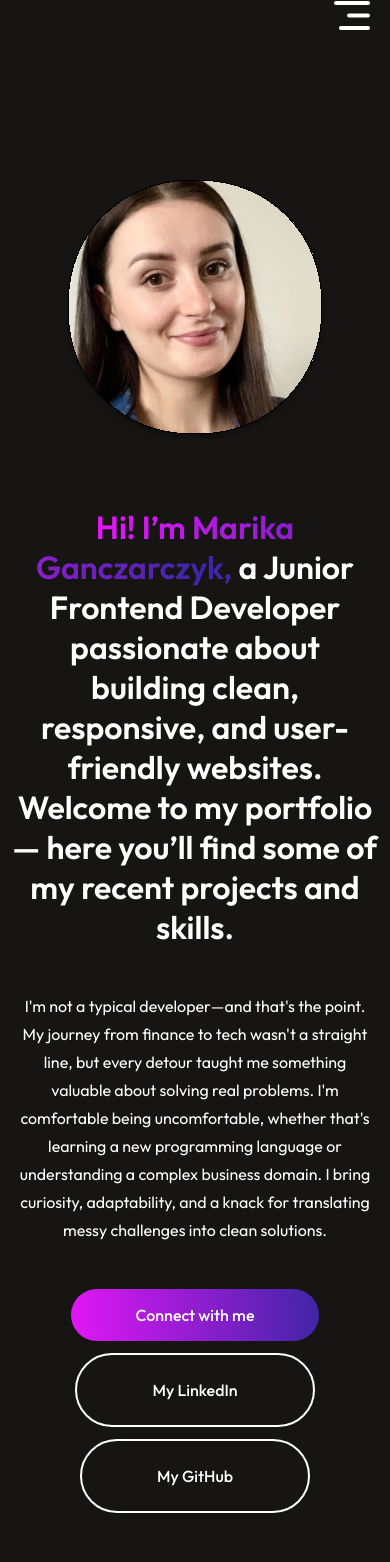
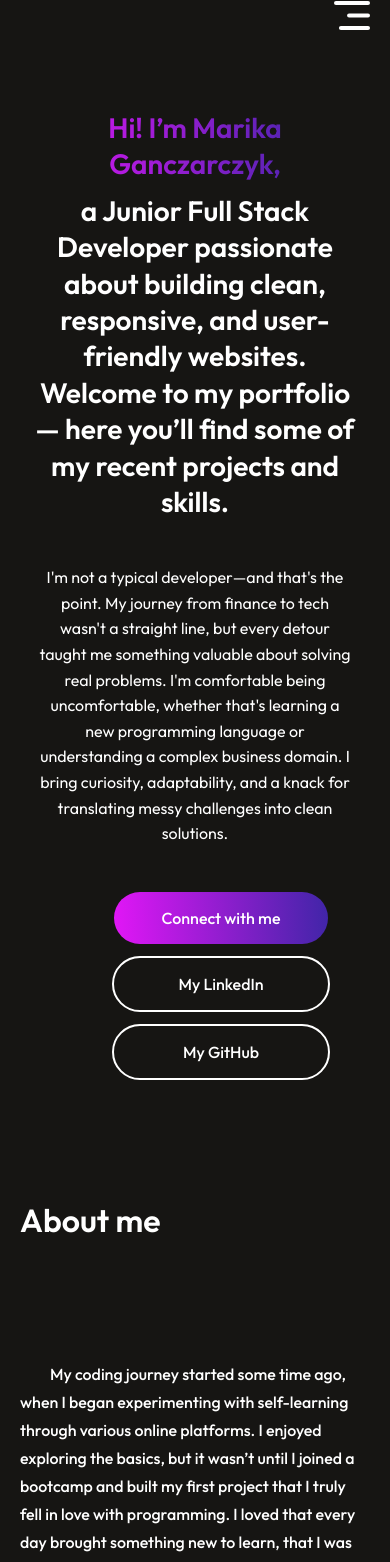
Before and after one commit to MarikaGanczarczyk/my-portfolio, a React (Vite) app in the folder portfolio-react/: page / in a window 390 px wide. Shown: the top 1562 px of the page. Built offline with nearby package versions, Linux system fonts and the light colour scheme.

Commit message:
Changed Hero.jsx file

```diff
--- a/portfolio-react/src/Components/Hero/Hero.css
+++ b/portfolio-react/src/Components/Hero/Hero.css
@@ -1,184 +1,143 @@
-.hero{
+.hero {
   display: flex;
   align-items: center;
+  justify-content: center;
   flex-direction: column;
   gap: 35px;
+  min-height: 100vh;
+  padding: 50px 20px;
 }
-.hero img {
-margin-top: 150px;
 
-}
-.hero h1{
+.hero h1 {
   text-align: center;
   width: 70%;
-    font-size: 70px;
+  font-size: 62px;
   font-weight: 600;
+  line-height: 1.3;
+  margin: 0;
 }
+
 .hero h1 span {
-    background: linear-gradient(270deg, #4125a8 10%,  #e516f8 100%);
+  background: linear-gradient(270deg, #4125a8 10%, #e516f8 100%);
   background-clip: text;
   -webkit-background-clip: text;
   -webkit-text-fill-color: transparent;
+  display: block;
+  margin-bottom: 10px;
 }
-.hero p{
-    width: 50%;
+
+.hero p {
+  width: 60%;
   text-align: center;
-    font-size: 24px;
-    line-height: 40px;
+  font-size: 25px;
+  line-height: 1.7;
+  margin: 0;
 }
-.hero-action{
+
+.hero-action {
   display: flex;
   align-items: center;
   gap: 25px;
-    font-size: 24px;
+  font-size: 20px;
   font-weight: 500;
   margin-bottom: 50px;
+  flex-wrap: wrap;
+  justify-content: center;
+}
 
-}
-.hero-connect{
-    padding: 25px 45px;
+.hero-connect {
+  padding: 20px 40px;
   border-radius: 50px;
   background: linear-gradient(267deg, #4125a8 0.36%, #e516f8 102.06%);
   cursor: pointer;
+  transition: all 0.3s ease;
+}
 
+.hero-connect:hover {
+  border: 2px solid white;
+  transform: translateY(-2px);
+  box-shadow: 0 10px 30px rgba(229, 22, 248, 0.3);
 }
-.hero-linkedin{
-     padding: 25px 75px;
+
+.hero-linkedin,
+.hero-github {
+  padding: 20px 40px;
   border-radius: 50px;
   border: 2px solid #fff;
   cursor: pointer;
+  transition: all 0.3s ease;
 }
-.hero-linkedin a{
+
+.hero-linkedin a,
+.hero-github a {
   text-decoration: none;
   color: white;
 }
-.hero-github{
-     padding: 25px 75px;
-      border-radius: 50px;
-      border: 2px solid #fff;
-      cursor: pointer;
+
+.hero-linkedin:hover,
+.hero-github:hover {
+  border-color: #4125a8;
+  transform: translateY(-2px);
+  box-shadow: 0 10px 30px rgba(65, 37, 168, 0.2);
 }
-.hero-github a{
-    text-decoration: none;
-    color: white;
-}
-.hero-connect:hover{
-    border: 2px solid white;
 
-}
-.hero-linkedin:hover{
-    border-color: #4125a8;
-}
-.hero-github:hover{
-    border-color: #4125a8;
-}
-@media(max-width:768px){
-    .hero-img{
-        margin-top: 120px;
-        width: 260px;
-    }
-    .hero h1{
+/* Tablet */
+@media (max-width: 768px) {
+  .hero h1 {
     margin-top: 50px;
     width: 90%;
-        font-size: 50px;
+    font-size: 42px;
   }
-    .hero p{
-        width: 60%;
+
+  .hero p {
+    width: 70%;
     font-size: 18px;
-        line-height: 32px;
+    line-height: 1.6;
     margin: 10px 0px;
+  }
 
-    }
-    .hero-action{
+  .hero-action {
     gap: 16px;
     font-size: 18px;
-        font-weight: 500;
     margin-bottom: 50px;
   }
-    .hero-connect{
-        padding: 20px 30px;
-        border-radius: 40px;
+
+  .hero-connect,
+  .hero-linkedin,
+  .hero-github {
+    padding: 18px 32px;
   }
-    .hero-resume{
-        padding: 20px 50px;
-        border-radius: 40px;
 }
 
-}
+/* Mobile */
 @media (max-width: 480px) {
-    .hero-img{
-        margin-top: 80px;
-        width: 180px;
-    }
-    .hero h1{
+  .hero h1 {
     margin-top: 30px;
     width: 95%;
-        font-size: 32px;
+    font-size: 28px;
   }
-    .hero p{
+
+  .hero p {
     width: 90%;
     font-size: 16px;
-        line-height: 28px;
+    line-height: 1.6;
     margin: 10px 0px;
   }
-    .hero-action{
+
+  .hero-action {
     gap: 12px;
     font-size: 16px;
-        font-weight: 500;
     margin-bottom: 40px;
     flex-direction: column;
     align-items: center;
   }
-    .hero-connect{
+
+  .hero-connect,
+  .hero-linkedin,
+  .hero-github {
     padding: 16px 24px;
-        border-radius: 30px;
     width: 100%;
-        max-width: 200px;
-        text-align: center;
-    }
-    .hero-resume{
-        padding: 16px 24px;
-        border-radius: 30px;
-        width: 100%;
-        max-width: 200px;
-        text-align: center;
-    }
-}@media (max-width: 480px) {
-    .hero-img{
-        margin-top: 80px;
-        width: 180px;
-    }
-    .hero h1{
-        margin-top: 30px;
-        width: 95%;
-        font-size: 32px;
-    }
-    .hero p{
-        width: 90%;
-        font-size: 16px;
-        line-height: 28px;
-        margin: 10px 0px;
-    }
-    .hero-action{
-        gap: 12px;
-        font-size: 16px;
-        font-weight: 500;
-        margin-bottom: 40px;
-        flex-direction: column;
-        align-items: center;
-    }
-    .hero-connect{
-        padding: 16px 24px;
-        border-radius: 30px;
-        width: 100%;
-        max-width: 200px;
-        text-align: center;
-    }
-    .hero-resume{
-        padding: 16px 24px;
-        border-radius: 30px;
-        width: 100%;
-        max-width: 200px;
+    max-width: 250px;
     text-align: center;
   }
 }
--- a/portfolio-react/src/Components/Hero/Hero.jsx
+++ b/portfolio-react/src/Components/Hero/Hero.jsx
@@ -6,8 +6,8 @@ import AnchorLink from 'react-anchor-link-smooth-scroll';
 const Hero = () => {
   return (
     <div id='home' className='hero'>
-      <img src={MyPic} alt="" />
-      <h1><span >Hi! I’m Marika Ganczarczyk,</span> a Junior Frontend Developer passionate about building clean, responsive, and user-friendly websites. Welcome to my portfolio — here you’ll find some of my recent projects and skills. </h1>
+      {/* <img src={MyPic} alt="" /> */}
+      <h1><span >Hi! I’m Marika Ganczarczyk,</span> a Junior Full Stack Developer passionate about building clean, responsive, and user-friendly websites. Welcome to my portfolio — here you’ll find some of my recent projects and skills. </h1>
       <p>I'm not a typical developer—and that's the point. My journey from finance to tech wasn't a straight line, but every detour taught me something valuable about solving real problems. I'm comfortable being uncomfortable, whether that's learning a new programming language or understanding a complex business domain. I bring curiosity, adaptability, and a knack for translating messy challenges into clean solutions.
 </p>
       <div className="hero-action">
```
Also changed, not shown: portfolio-react/src/assets/MyPic.jpeg (added), portfolio-react/src/assets/MyPic.jpg (added). Lines whose indentation alone changed are shown as unchanged.
